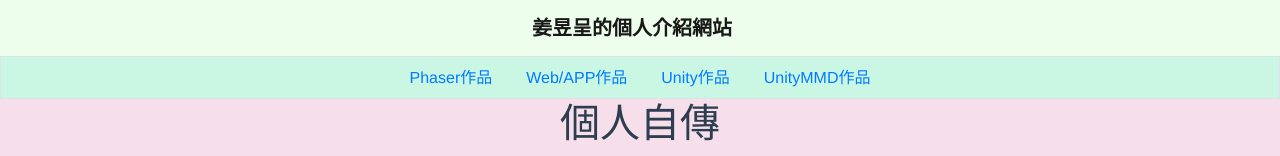
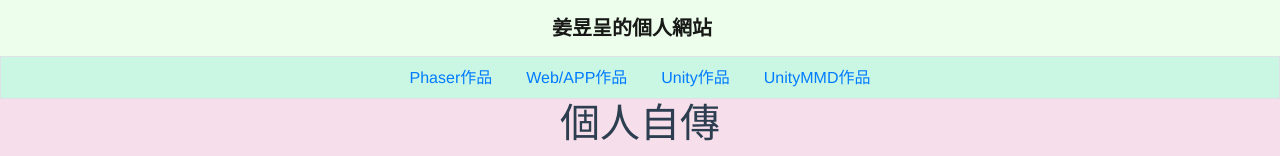
Before and after one commit to kanadafa/personal-web, a Vue app: page / in a window 1280 px wide. Shown: the top 156 px of the page. Built offline with nearby package versions, Linux system fonts and the light colour scheme.

Commit message:
Update Nav-bar.vue

```diff
--- a/src/components/Nav-bar.vue
+++ b/src/components/Nav-bar.vue
@@ -2,7 +2,7 @@
   <div>
     <b-navbar toggleable="lg" type="light" variant="info">
       <b-navbar-brand href="/personal-web/dist">
-        姜昱呈的個人介紹網站
+        姜昱呈的個人網站
       </b-navbar-brand>
 
       <b-navbar-toggle target="nav-collapse"></b-navbar-toggle>
```
